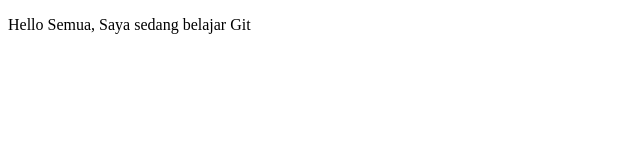
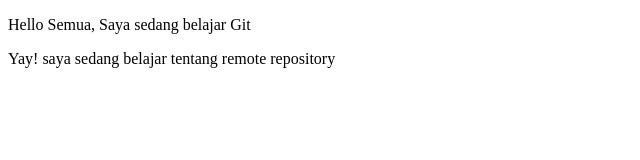
Before and after one commit to Fheyrian/belajar-git, a plain HTML site: page index.html in a window 1280 px wide. Shown: the whole page, without its empty margins (0-640 px from the left). Drawn offline with Linux system fonts and the light colour scheme.

Commit message:
mengubah judul dan teks di body

```diff
--- a/index.html
+++ b/index.html
@@ -2,9 +2,10 @@
 <html>
     <head>
         <meta charset="utf-8">
-        <title>Belajar Git - Project 01</title>
+        <title>Belajar Git: Remote Repository</title>
     </head>
     <body>
         <p>Hello Semua, Saya sedang belajar Git</p>
+        <p>Yay! saya sedang belajar tentang remote repository</p>
     </body>
 </html>
```
